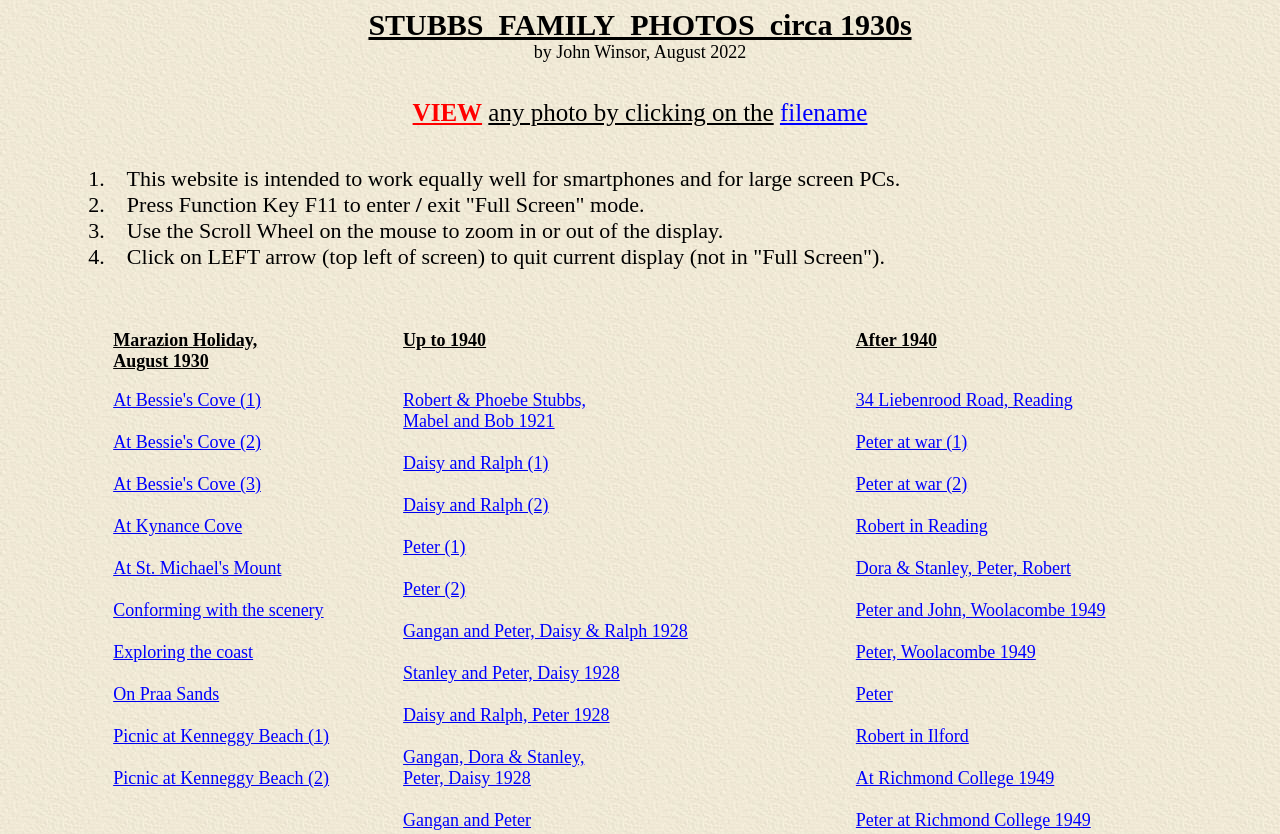
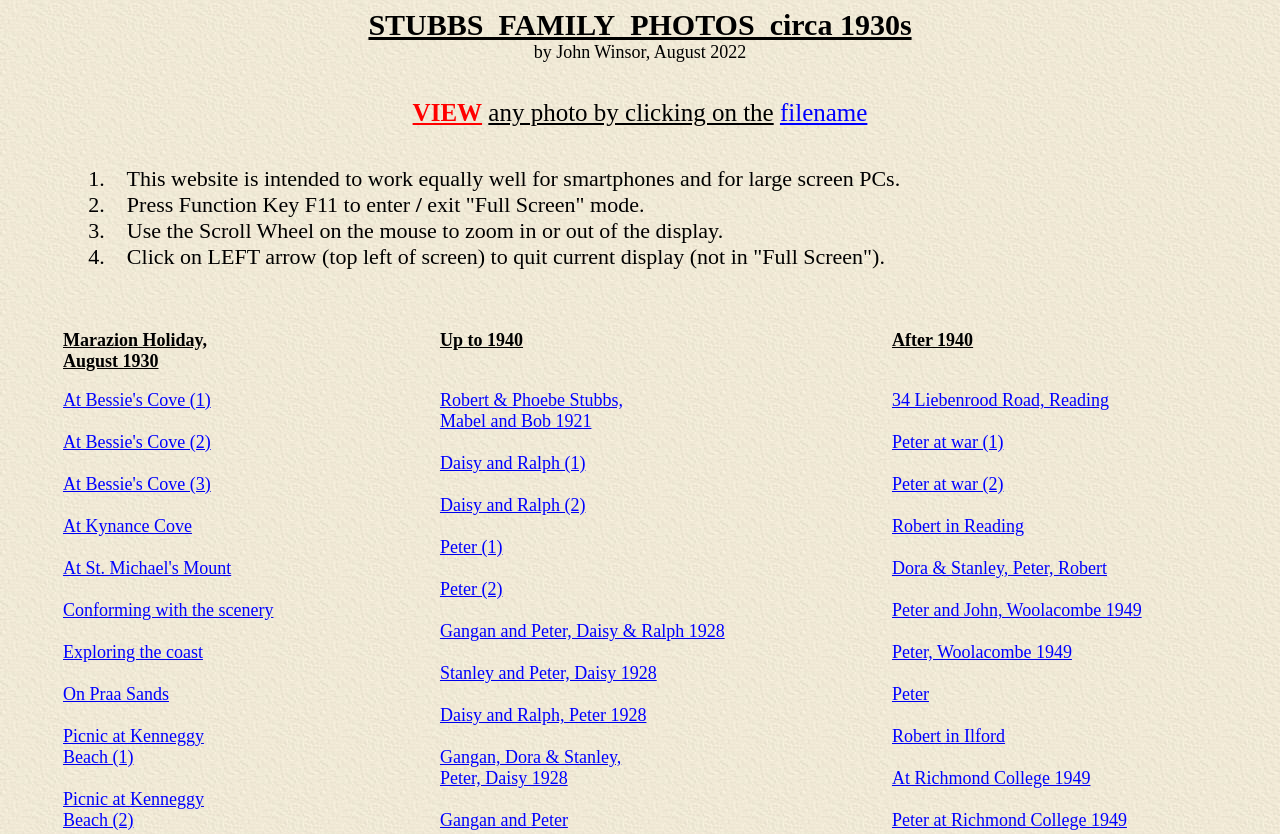
Before and after one commit to John-Winsor/stubbs-photos, a plain HTML site: page index.html in a window 1280 px wide. Shown: the top 834 px of the page. Drawn offline with Linux system fonts and the light colour scheme.

Commit message:
Add files via upload

```diff
--- a/index.html
+++ b/index.html
@@ -7,7 +7,7 @@
 <meta name="robots" content="NOINDEX,NOFOLLOW">
 <meta name="viewport" content="width=device-width, initial-scale=1.0, user-scalable=yes">
 <link rel="stylesheet" href="mystyle.css">
-<title>Stubbs Family Photos v1.4</title>
+<title>Stubbs Family Photos v1.5</title>
 <style>
 body {
   background-image: url("./bg3.jpg");
@@ -65,9 +65,9 @@ td {
 
         <table style="width:100%">
           <tr>
-            <td style="width:8%">
+            <td style="width:4%">
             </td>
-            <td style="width:23%">
+            <td style="width:30%">
               <article class="font-small">
               <u><b>Marazion Holiday,<br>
                     August 1930</b></u>
@@ -97,10 +97,10 @@ td {
               <span style="color:#0000ff;">On Praa Sands</span></a><style="width:100%">
               <br><br>
               <a href="https://drive.google.com/file/d/1TrdFyPwKfQ-7AlPFpPgqpVS_8L0Qhork/view?usp=sharing">
-              <span style="color:#0000ff;">Picnic at Kenneggy Beach (1)</span></a><style="width:100%">
+              <span style="color:#0000ff;">Picnic at Kenneggy<br>Beach (1)</span></a><style="width:100%">
               <br><br>
               <a href="https://drive.google.com/file/d/1EPf84MFHGyKkUHZK4hFKlaXKgSp8QzkP/view?usp=sharing">
-              <span style="color:#0000ff;">Picnic at Kenneggy Beach (2)</span></a><style="width:100%">
+              <span style="color:#0000ff;">Picnic at Kenneggy<br>Beach (2)</span></a><style="width:100%">
               </p>
               </article>
             </td>
@@ -217,7 +217,7 @@ td {
               </article>
             </td>
 
-            <td style="width:25%">
+            <td style="width:30%">
               <article class="font-small">
               <u><b>After 1940</b></u><br>&nbsp;
               <p>
```
